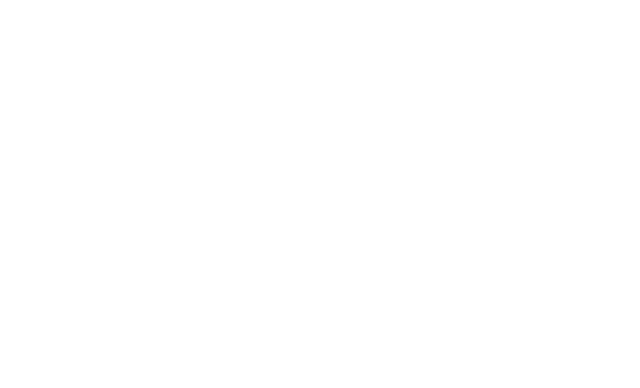
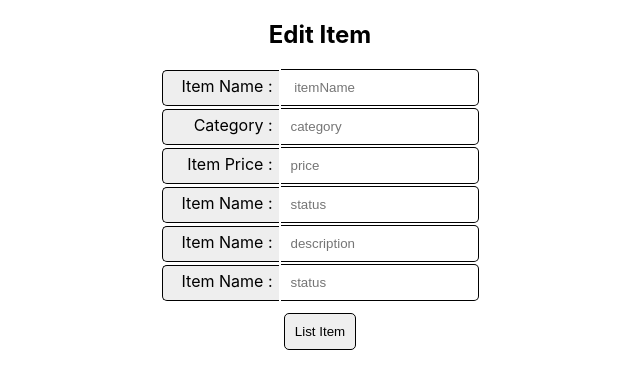
Before and after one commit to Mepkaz01/EatWiki-frontend.github.io, a React (Create React App) app in the folder my-salepoint-app/: page /itemedit/1 in a window 1280 px wide. Shown: the top 388 px of the page, without its empty margins (320-960 px from the left). Built offline with nearby package versions, Linux system fonts and the light colour scheme; no server answers.

Commit message:
Edited button and delete button added and edit working

```diff
--- a/my-salepoint-app/src/App.js
+++ b/my-salepoint-app/src/App.js
@@ -9,6 +9,7 @@
 import Item from "./components/Item"
 import AddItem from "./components/AddItem"
 import UserItems from "./components/UserItems"
+import ItemEdit from "./components/ItemEdit"
 
 
 function App() {
@@ -22,7 +23,7 @@
 
       <Route path="/profile/:id" render={(props) => <Profile {...props}/>}/>
 
-      <Route path="/items" exact render={ () =><Items />}/>
+      <Route path="/items" exact render={ (props) =><Items {...props} />}/>
 
       {/* only user item CRUD  */}
 
@@ -32,6 +33,8 @@
 
       <Route path="/additem" render={(props) => <AddItem {...props}/>}/>
 
+      <Route path="/itemedit/:indx" render={(props) => <ItemEdit {...props}/>}/>
+
     </div>
   );
 }
--- /dev/null
+++ b/my-salepoint-app/src/components/ItemEdit.js
@@ -0,0 +1,78 @@
+import React, {Component} from "react"
+import axios from "axios"
+
+class ItemEdit extends Component {
+    constructor() {
+        super()
+        this.state= {
+            data: {
+
+                itemName:"",
+                category:"",
+                price: "",
+                status: "",
+                description:"",
+                image: "",
+
+
+            }
+        }
+    }
+
+componentDidMount = () => {
+        axios.get(`http://localhost:3001/items/${this.props.match.params.indx}`)
+        .then(resp => {
+            this.setState({
+                data: resp.data
+
+            })
+            console.log(resp)
+        })
+    }
+
+    handleChange = (event) => {
+        this.setState(prevState => ({
+            data: {
+                ...prevState.data,
+                [event.target.name]: event.target.value
+            }
+        }))
+    }
+
+    handleSubmit = (event) => {
+        event.preventDefault()
+        axios.put(`http://localhost:3001/items/${this.props.match.params.indx}`, this.state.data)
+        .then(resp => {
+            console.log("item Edit")
+            console.log(resp)
+            this.props.history.push('/items')
+            // this.props.history.push(`/items/${resp.data.user.id}`)
+        })
+        .catch(err => {
+            console.log(err)
+        })
+    }
+
+
+    render() {
+        console.log(this.state.data)
+        const item=this.state.data
+        return (
+            <div>
+                <h2>Edit Item</h2>
+
+                <form onSubmit={this.handleSubmit} style={{display:'flex',flexDirection:'column',alignItems:"center"}}>
+                <div style={{marginBottom:'2px'}}><label  class="labelst" for="id1"> Item Name :</label><input onChange={this.handleChange} type="text" name="itemName" value={item.itemName}placeholder=" itemName" style={{ padding: '10px 10px',borderTopRightRadius:'5px', borderEndEndRadius:'5px',border:'0.25px solid', borderLeft:'0'}}/></div>
+                <div style={{marginBottom:'2px'}}><label  class="labelst" for="id1"> Category :</label><input onChange={this.handleChange} type="text" name="category" value={ item.category} placeholder="category" style={{ padding: '10px 10px',borderTopRightRadius:'5px', borderEndEndRadius:'5px',border:'0.25px solid', borderLeft:'0'}}/></div>
+                <div style={{marginBottom:'2px'}}><label  class="labelst" for="id1"> Item Price :</label><input onChange={this.handleChange} type="text" name="price" value={item.price} placeholder="price" style={{ padding: '10px 10px',borderTopRightRadius:'5px', borderEndEndRadius:'5px',border:'0.25px solid', borderLeft:'0'}} /></div>
+                <div style={{marginBottom:'2px'}}><label  class="labelst" for="id1"> Item Name :</label><input onChange={this.handleChange} type="text" name="status" value={item.status} placeholder="status"style={{ padding: '10px 10px',borderTopRightRadius:'5px', borderEndEndRadius:'5px',border:'0.25px solid', borderLeft:'0'}} /> </div>
+                <div style={{marginBottom:'2px'}}><label  class="labelst" for="id1"> Item Name :</label><input onChange={this.handleChange} type="text" name="description" value={item.description}  placeholder="description" style={{ padding: '10px 10px',borderTopRightRadius:'5px', borderEndEndRadius:'5px',border:'0.25px solid', borderLeft:'0'}}/>  </div>
+                <div style={{marginBottom:'2px'}}><label  class="labelst" for="id1"> Item Name :</label><input onChange={this.handleChange} type="text" name="image" value={item.image} placeholder="status" style={{ padding: '10px 10px',borderTopRightRadius:'5px', borderEndEndRadius:'5px',border:'0.25px solid', borderLeft:'0'}}/>   </div>
+                <input type="submit" value="List Item" style={{ padding: '10px 10px', border:'0.25px solid', borderRadius:'5px', marginTop:'10px'}}/>
+                </form>
+            </div>
+        )
+    }
+}
+
+export default ItemEdit
--- a/my-salepoint-app/src/components/Items.js
+++ b/my-salepoint-app/src/components/Items.js
@@ -22,6 +22,21 @@
     )
 }
 
+
+handleDelete = (event) => {
+    event.preventDefault()
+
+    axios.delete(`http://localhost:3001/items/${4}`)
+    .then(resp => {
+        console.log("Item Deleted");
+        console.log(resp)
+        // this.props.history.push('/')
+        this.props.history.push('/items')
+    })
+
+}
+
+
 render = ()=>{
 
     return(
@@ -29,15 +44,18 @@
             <h1> Items Sale </h1>
             <div className="App1">
             {this.state.items.map(item =><div >
+                <div><button onClick={ this.handleDelete} style={{margin:'20px'}}>Delete Item</button>
+                    <Link to={`/itemedit/${item.id}`} ><button style={{margin:'20px'}}>Edit Item</button> </Link></div>
                 <img src={item.image} alt="Pic" width='400'/>
                 <h3 key={item.id}>{item.itemName}</h3>
                 <h4 key={item.id}>{item.category}{'  ( '}<span style={{color:'red'}}>{item.status}</span>{' )'}</h4>
                 <h3>{'$ '}<span style={{color:'blue'}}>{item.price}</span></h3>
                 <h5 key={item.id}>{item.description}</h5>
+
                 </div>
             )}
             </div>
-            <Link to="/">Back to Home Page</Link>
+
         </div>
     )
 }
```
